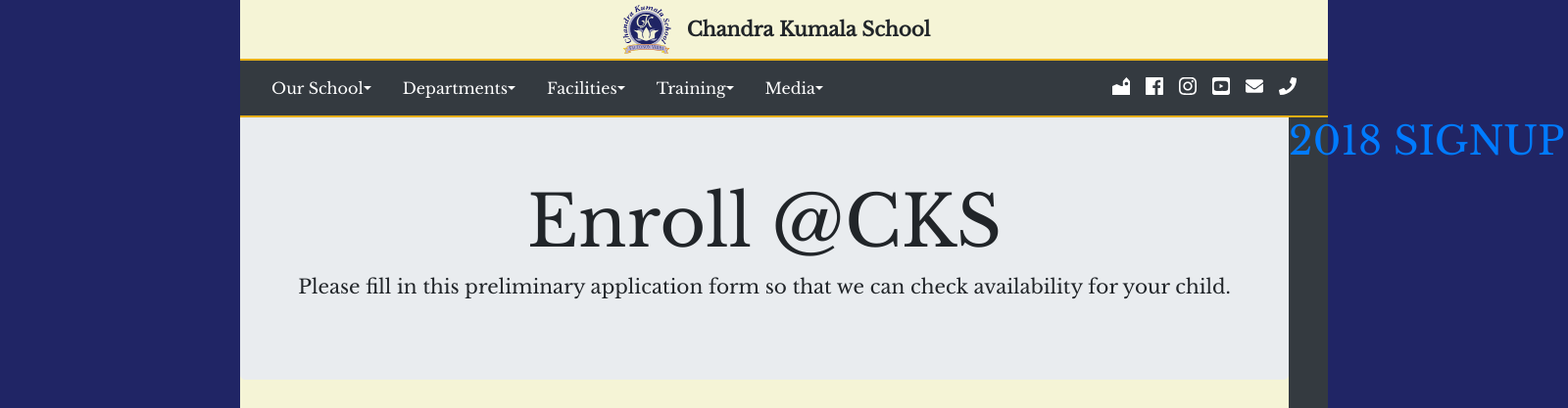
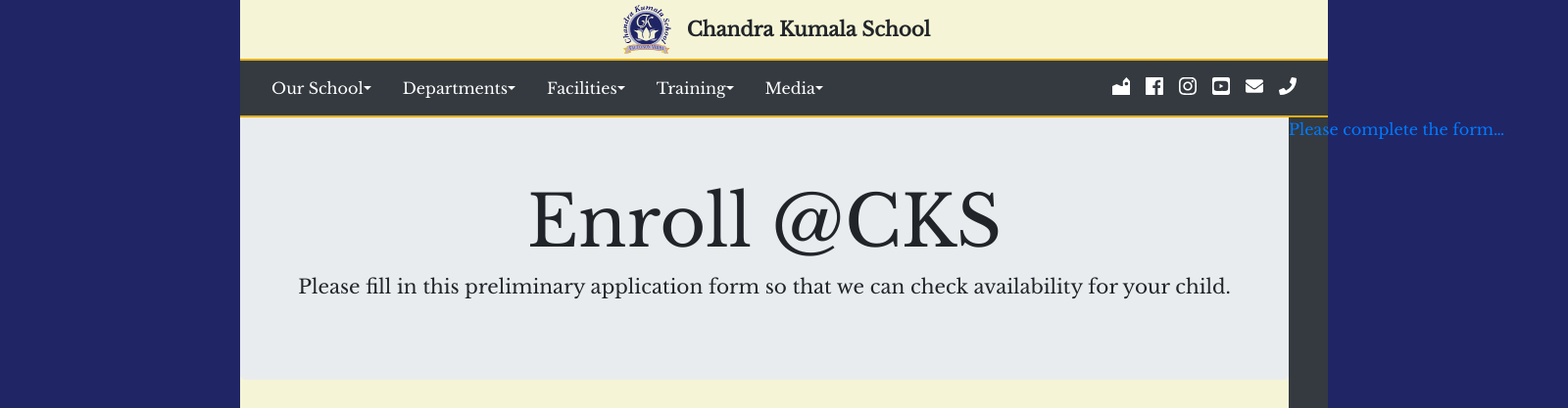
Before and after one commit to inyoka/kumala, a Django app: page /enroll in a window 1600 px wide; the page is wider, and only the part inside the window is pictured. Shown: the top 417 px of that part at 98% size. Run offline with Django 3.2, Linux system fonts and the light colour scheme; some libraries are stand-ins or nearby versions.

Commit message:
Improve enrollment page

```diff
--- a/www/templates/www/enroll.html
+++ b/www/templates/www/enroll.html
@@ -1,5 +1,14 @@
 {% extends "www/base.html" %}
 {% load staticfiles %}
+
+{% block aside %}
+    <nobr><a href="{% url 'www:enroll' %}">
+    <p class="rotated awesome">Please complete the form&hellip;</p>
+    </a></nobr>
+
+{% endblock %}
+
+
 {% block section %}
 
 
```
